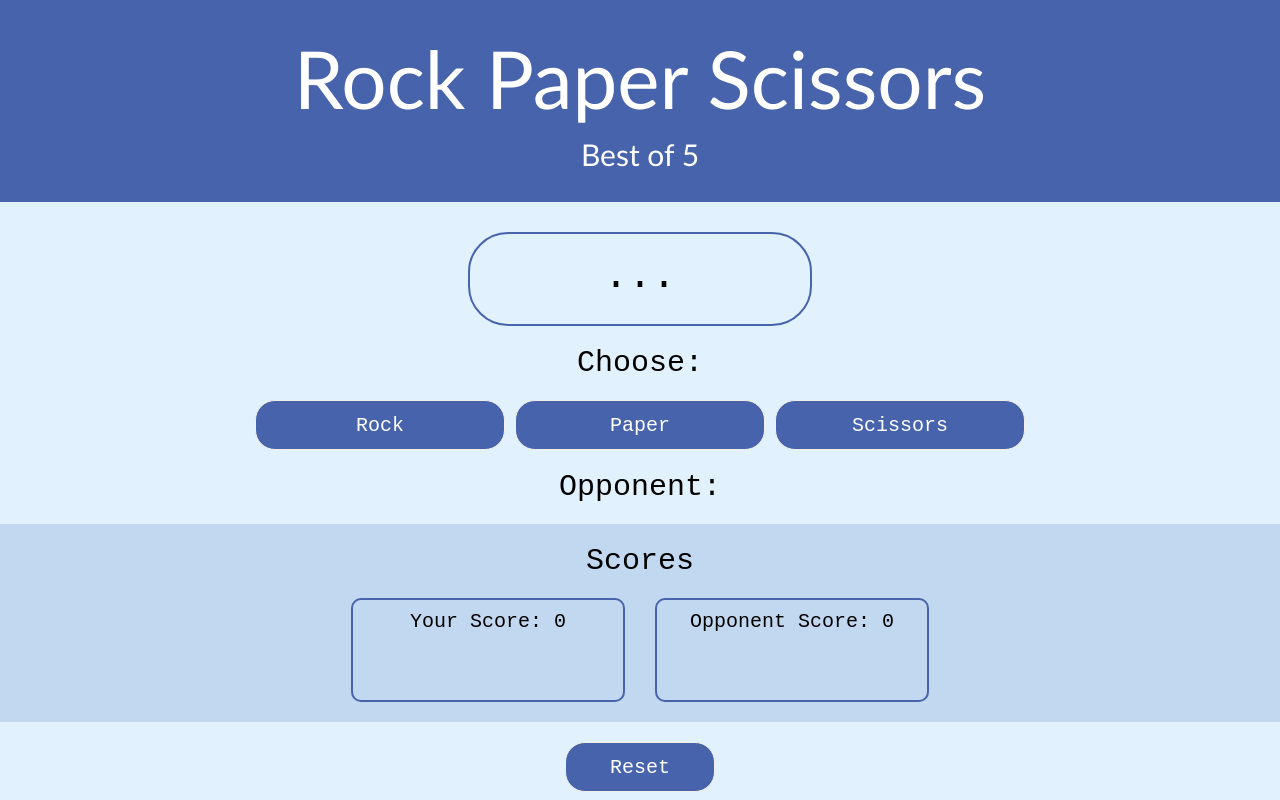
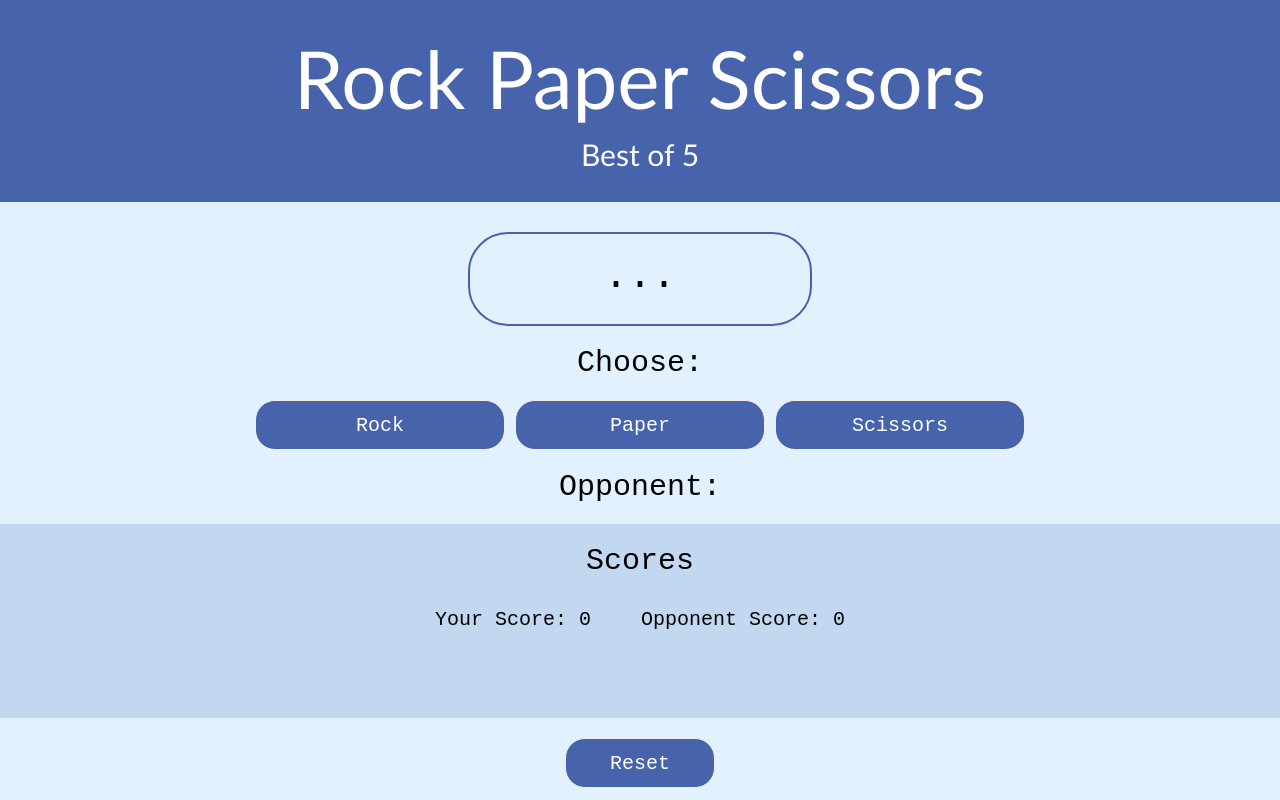
Before and after one commit to Hera-k/rockpaperscissors, a plain HTML site: page index.html in a window 1280 px wide. Drawn offline with Linux system fonts and the light colour scheme.

Commit message:
Made it fit the screen

```diff
--- a/stylesheet.css
+++ b/stylesheet.css
@@ -11,7 +11,7 @@
     padding: 30px;
     font-size: 80px;
     font-family:'Gill Sans', 'Gill Sans MT', Calibri, 'Trebuchet MS', sans-serif;
-    font-weight: 500px;
+    font-weight: 100px;
     margin-left: 0;
     margin-right: 0;
     margin-bottom: 30px;
@@ -93,8 +93,7 @@ button:active{
     padding: 10px;
     text-align: center;
     height: 80px;
-    width: 250px;
-    border: 2px solid #4663ac;
+    max-width: fit-content;
     border-radius: 10px;
 }
 
```
